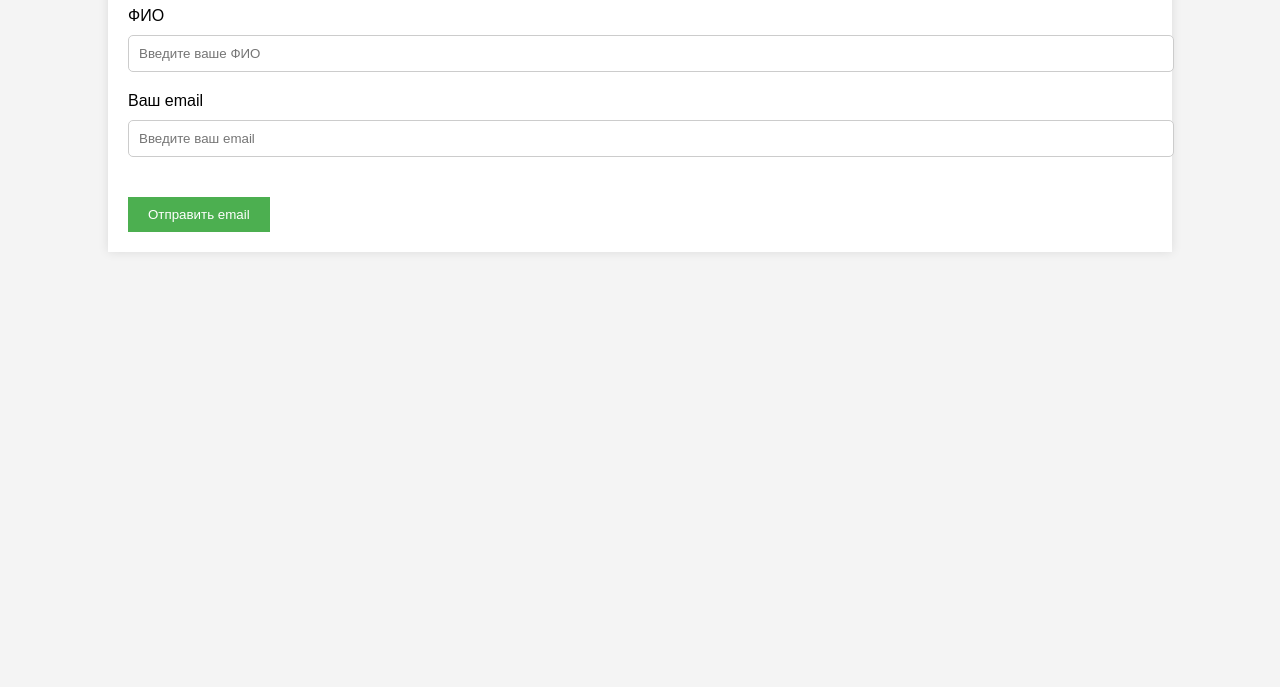
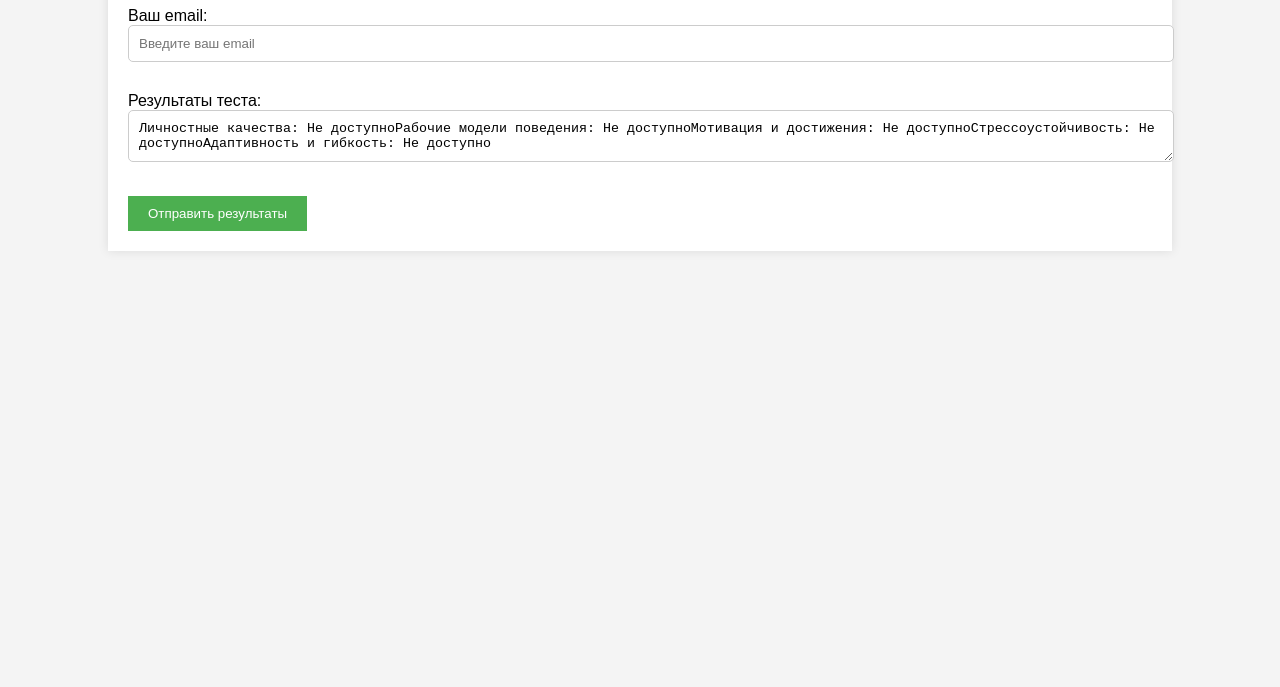
Before and after one commit to Misaki1294/EPBPT, a plain HTML site: page results.html in a window 1280 px wide. Shown: the part 113-800 px from the top of the page. Drawn offline with Linux system fonts and the light colour scheme.

Commit message:
Update results.html

```diff
--- a/results.html
+++ b/results.html
@@ -3,7 +3,7 @@
 <head>
     <meta charset="UTF-8">
     <meta name="viewport" content="width=device-width, initial-scale=1.0">
-    <title>Отправка email через SMTP.js</title>
+    <title>Результаты теста</title>
     <style>
         body {
             font-family: Arial, sans-serif;
@@ -28,7 +28,7 @@
             display: block;
             margin-bottom: 10px;
         }
-        input[type="text"], input[type="email"] {
+        input[type="text"], input[type="email"], textarea {
             width: 100%;
             padding: 10px;
             margin-bottom: 20px;
@@ -50,43 +50,42 @@
 <body>
 
 <div class="container">
-    <h1>Отправка email через SMTP.js</h1>
+    <h1>Результаты теста</h1>
 
-    <!-- Форма ввода -->
-    <div class="input-block">
-        <label for="fullname">ФИО</label>
-        <input type="text" id="fullname" name="fullname" placeholder="Введите ваше ФИО" required>
+    <!-- Форма отправки данных с использованием Formspree -->
+    <form action="https://formspree.io/f/xovabzlg" method="POST">
+        <!-- Поле для ввода email -->
+        <label>
+            Ваш email:
+            <input type="email" name="email" placeholder="Введите ваш email" required>
+        </label>
 
-        <label for="email">Ваш email</label>
-        <input type="email" id="email" name="email" placeholder="Введите ваш email" required>
-    </div>
+        <!-- Отображение результатов теста -->
+        <label>
+            Результаты теста:
+            <textarea name="message" readonly>
+Личностные качества: ${localStorage.getItem('section1Score') || 'Не доступно'}
+Рабочие модели поведения: ${localStorage.getItem('section2Score') || 'Не доступно'}
+Мотивация и достижения: ${localStorage.getItem('section3Score') || 'Не доступно'}
+Стрессоустойчивость: ${localStorage.getItem('section4Score') || 'Не доступно'}
+Адаптивность и гибкость: ${localStorage.getItem('section5Score') || 'Не доступно'}
+            </textarea>
+        </label>
 
-    <button id="sendResults">Отправить email</button>
+        <!-- Кнопка отправки -->
+        <button type="submit">Отправить результаты</button>
+    </form>
 </div>
 
-<!-- SMTP.js -->
-<script src="https://smtpjs.com/v3/smtp.js"></script>
-
 <script>
-    document.getElementById('sendResults').addEventListener('click', function() {
-        var fullname = document.getElementById('fullname').value;
-        var email = document.getElementById('email').value;
-
-        // Отправка email через SMTP.js
-        Email.send({
-            Host: "smtp.elasticemail.com",  // Ваш SMTP сервер (Elastic Email)
-            Username: "irinagurkina170999@gmail.com",  // Ваш email (логин)
-            Password: "626092E1A656B0AE816A872CD73ECC8EEDA290D01F9A012380136703F3366EEDBB2CC9EBD0A65C8265A84323BFFD1D9C",  // Ваш API-ключ
-            To: 'irinagurkina170999@gmail.com',  // Получатель письма (ваш email)
-            From: email,  // Email отправителя (пользователь)
-            Subject: "Результаты теста от " + fullname,
-            Body: `ФИО: ${fullname}<br> Email: ${email}<br> Это текст письма.`
-        }).then(
-            message => alert("Письмо отправлено: " + message)  // Сообщение при успешной отправке
-        ).catch(
-            error => alert("Ошибка: " + error)  // Сообщение об ошибке
-        );
-    });
+    // Скрипт для заполнения данных в поле "Результаты теста"
+    document.querySelector('textarea[name="message"]').innerText = `
+Личностные качества: ${localStorage.getItem('section1Score') || 'Не доступно'}
+Рабочие модели поведения: ${localStorage.getItem('section2Score') || 'Не доступно'}
+Мотивация и достижения: ${localStorage.getItem('section3Score') || 'Не доступно'}
+Стрессоустойчивость: ${localStorage.getItem('section4Score') || 'Не доступно'}
+Адаптивность и гибкость: ${localStorage.getItem('section5Score') || 'Не доступно'}
+    `;
 </script>
 
 </body>
```
